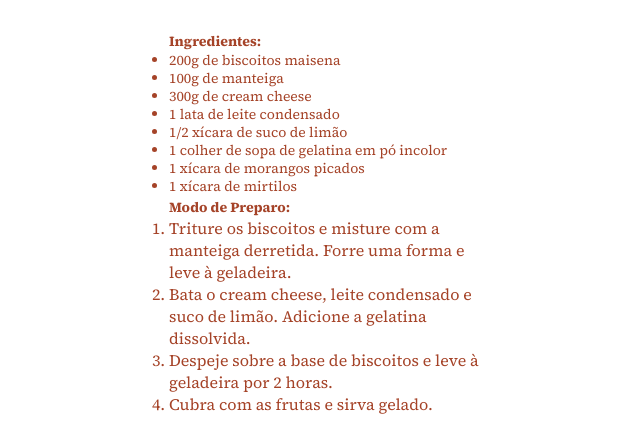
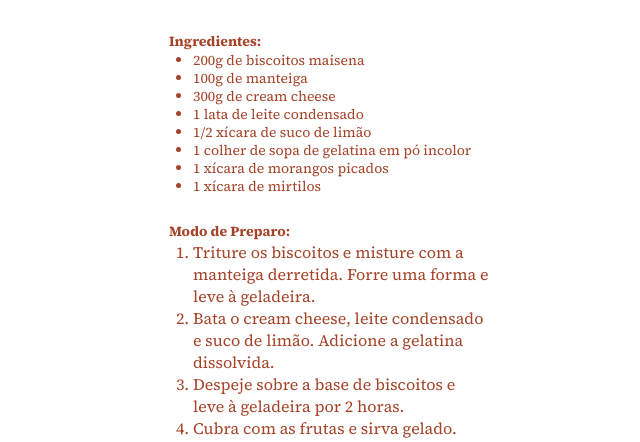
Before and after one commit to joao-sillva/cheesecake, a plain HTML site: page index.html in a window 1280 px wide. Shown: the part 600-1042 px from the top of the page, without its empty margins (311-951 px from the left). Drawn offline with Linux system fonts and the light colour scheme.

Commit message:
Adjust spaces and padding

```diff
--- a/style.css
+++ b/style.css
@@ -51,6 +51,15 @@ main ul li {
   line-height: 1.8rem;
 }
 
+main ul,
+main ol {
+  padding-left: 2.4rem;
+}
+
+main ul {
+  margin-bottom: 2.4rem;
+}
+
 main button {
   margin-top: 3.2rem;
   font-family: 'Source Serif 4', sans-serif;
```
